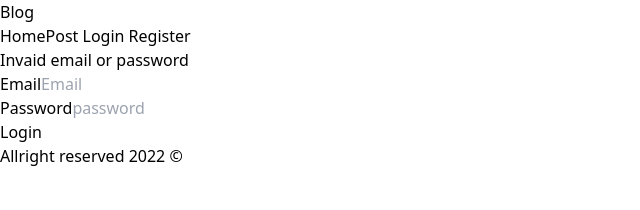
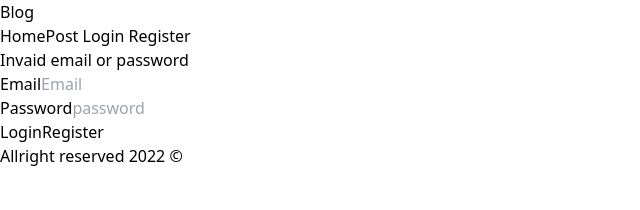
Before and after one commit to zakiabdullahi/react-blog-app-with-context-api, a React (Vite) app: page /login in a window 1280 px wide. Shown: the top 210 px of the page, without its empty margins (0-640 px from the left). Built offline with nearby package versions, Linux system fonts and the light colour scheme.

Commit message:
fiex header auth

```diff
--- a/src/components/Header.jsx
+++ b/src/components/Header.jsx
@@ -3,7 +3,12 @@ import { Link } from "react-router-dom";
 import { AuthContext } from "../Context/AuthContext";
 
 const Header = () => {
-  const { isAuthenticate, currentUser, logout } = useContext(AuthContext);
+  const { isAuthenticate, currentUser, logout, setAuthenticatedUser } =
+    useContext(AuthContext);
+
+  const toggle = () => {
+    setAuthenticatedUser();
+  };
   return (
     <div className="h-16  fixed top-0 left-0 right-0 bg-white bg-opacity-90  border-b border-gray-200 pt-4 z-10">
       <div className="max-w-4xl mx-auto">
@@ -20,8 +25,17 @@ const Header = () => {
             </Link>
             <Link to="/new">{isAuthenticate ? "CreatePost" : ""}</Link>
 
-            <Link to="/login"> Login</Link>
-            <Link to="/register"> Register</Link>
+            {isAuthenticate ? (
+              <Link onClick={toggle} to="/login">
+                {" "}
+                Logout
+              </Link>
+            ) : (
+              <>
+                <Link to="/login"> Login</Link>
+                <Link to="/register"> Register</Link>
+              </>
+            )}
           </ul>
         </div>
       </div>
--- a/src/pages/Login.jsx
+++ b/src/pages/Login.jsx
@@ -1,7 +1,7 @@
 /* eslint-disable no-unused-vars */
 import { useContext, useState } from "react";
 import { AuthContext } from "../Context/AuthContext";
-import { useNavigate } from "react-router-dom";
+import { Link, useNavigate } from "react-router-dom";
 
 const Login = () => {
   const {
@@ -56,9 +56,17 @@ const Login = () => {
           />
         </div>
 
-        <button className="bg-blue-400 w-full lg:w-24  py-2 px-5 rounded-lg text-white mt-4">
-          Login
-        </button>
+        <div className="flex space-x-2">
+          <button className="bg-blue-400 w-full lg:w-24  py-2 px-5 rounded-lg text-white mt-4">
+            Login
+          </button>
+          <Link
+            to="/register"
+            className="bg-blue-400 w-full lg:w-24  py-2 px-5 rounded-lg text-white mt-4"
+          >
+            Register
+          </Link>
+        </div>
       </form>
     </div>
   );
```
